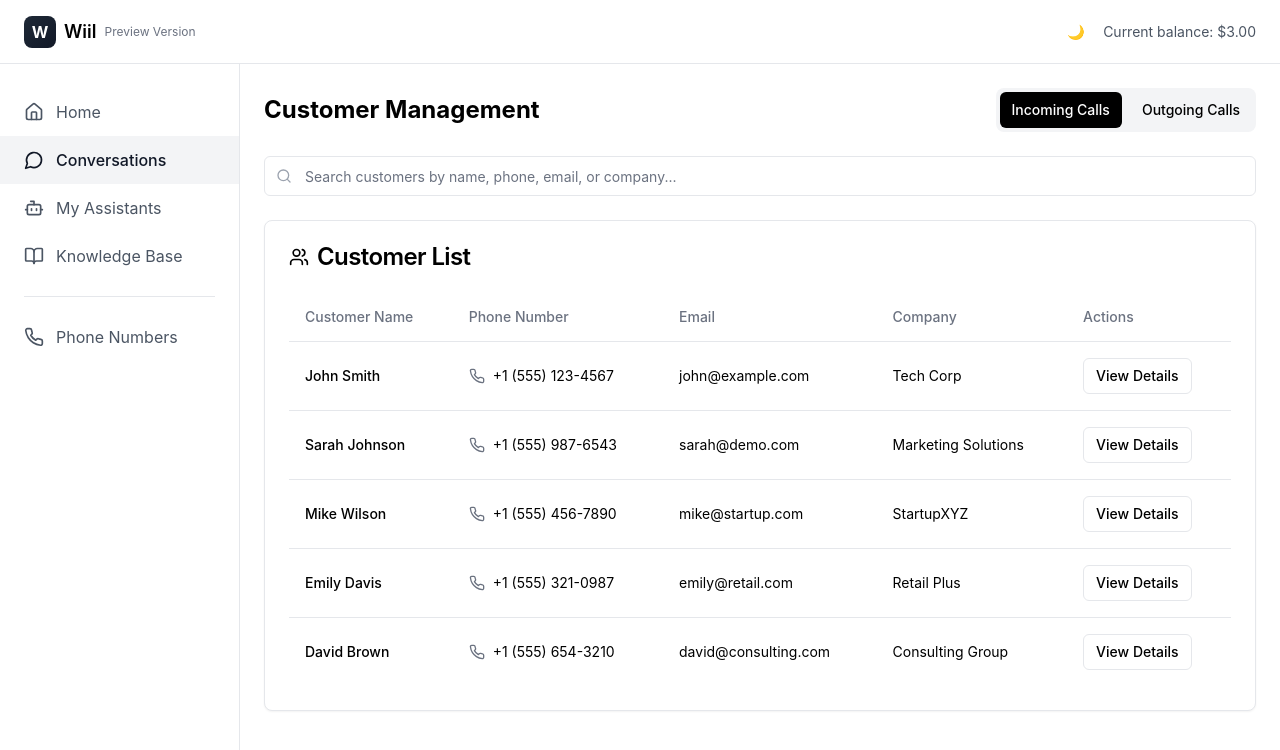
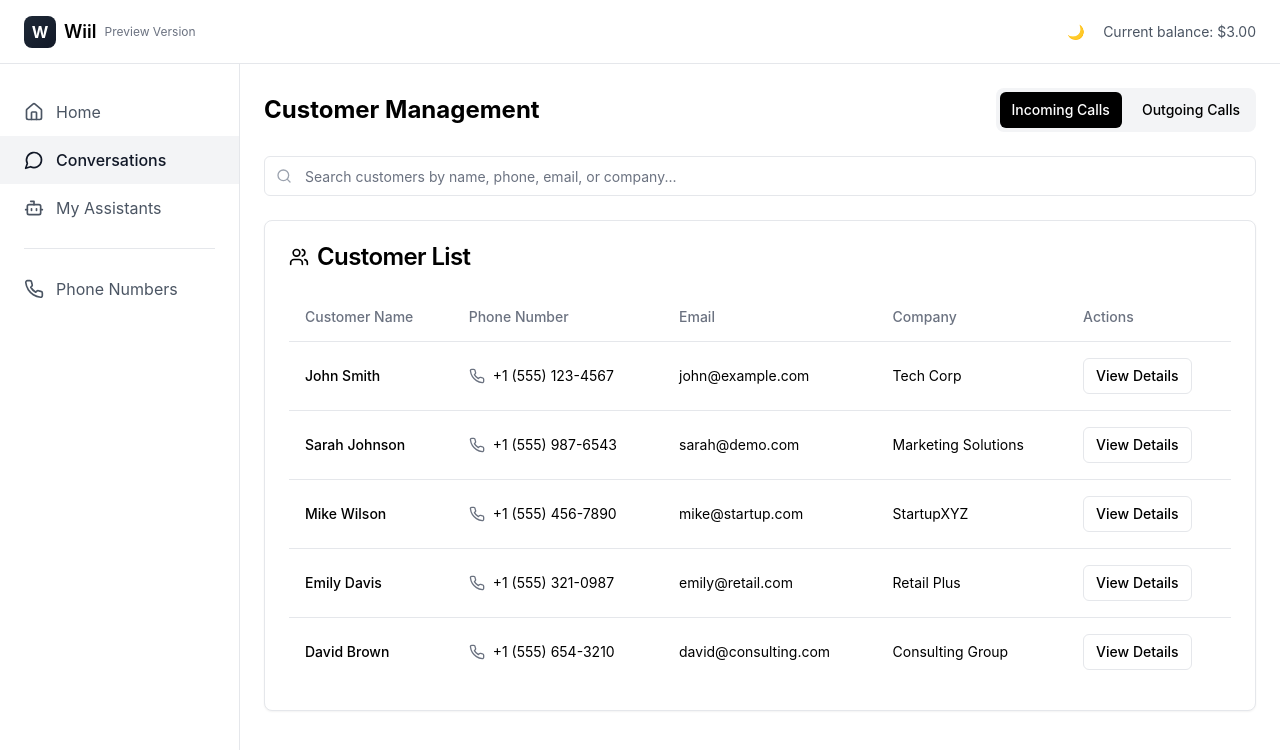
Before and after one commit to Sabamose/Wiil.v2, a React (Vite) app: page /conversations in a window 1280 px wide. Shown: the top 750 px of the page. Built offline with nearby package versions, Linux system fonts and the light colour scheme.

Commit message:
Remove Knowledge Base link
Remove the "Knowledge Base" link from the navigation component.

```diff
--- a/src/components/Navigation.tsx
+++ b/src/components/Navigation.tsx
@@ -1,4 +1,4 @@
-import { Home, MessageCircle, Bot, BookOpen, Phone, Globe } from "lucide-react";
+import { Home, MessageCircle, Bot, Phone, Globe } from "lucide-react";
 import { useLocation } from "react-router-dom";
 
 const Navigation = () => {
@@ -45,10 +45,6 @@ const Navigation = () => {
           <Bot className="w-5 h-5" />
           My Assistants
         </a>
-        <a href="#" className={getNavItemClass("/knowledge-base")}>
-          <BookOpen className="w-5 h-5" />
-          Knowledge Base
-        </a>
 
         {/* Separator */}
         <div className="border-t border-gray-200 my-4 mx-6"></div>
```
